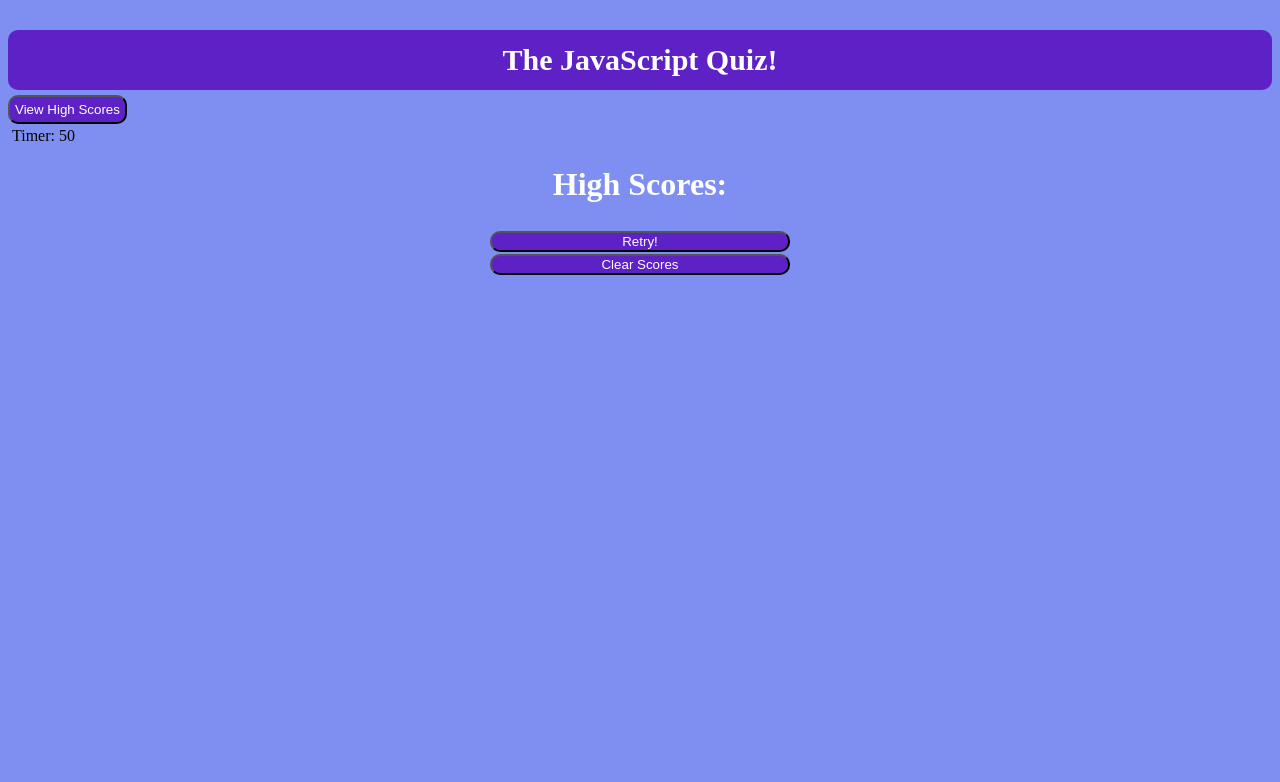
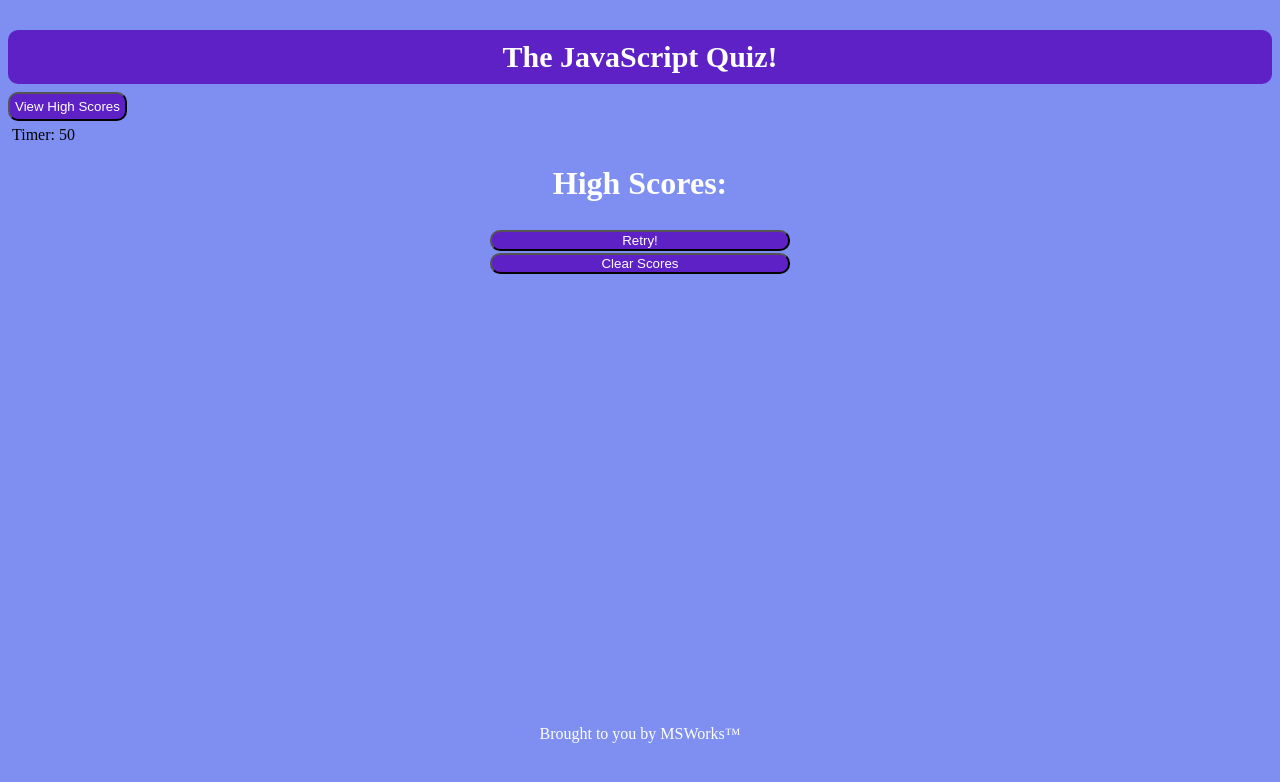
Before and after one commit to The-Schwiz/javascript-skill-testing-game, a plain HTML site: page index.html in a window 1280 px wide. Both pictures are taken after a click on the button "View High Scores". Drawn offline with Linux system fonts and the light colour scheme.

Commit message:
JS comments, CSS optimized, README updated

```diff
--- a/assets/reset.css
+++ /dev/null
@@ -1,42 +0,0 @@
-* {
-    margin: 0;
-    padding: 0;
-    box-sizing: border-box;
-
-  }
-
-  html {
-    height: 100%;
-  }
-
-  body {
-    min-height: 100%;
-    line-height: 1;
-    font-family: sans-serif;
-  }
-
-  h1,
-  h2,
-  h3,
-  h4,
-  h5,
-  h6 {
-    font-size: 100%;
-  }
-
-  input,
-  select,
-  option,
-  optgroup,
-  textarea,
-  button,
-  pre,
-  code {
-    font-size: 100%;
-    font-family: inherit;
-  }
-
-  ol,
-  ul {
-    list-style: none;
-  }
--- a/assets/script.js
+++ b/assets/script.js
@@ -1,17 +1,8 @@
 const timerEl = document.getElementById("timer");
 const contentEl = document.getElementById("content");
 let currentQuestionIndex;
-// const startEl = document.getElementById("start-screen")
 const headerEl = document.querySelector("#header")
-// let initials = document.getElementById("initials").value;
 let resultText = "";
-
-// let highScores = [
-//     {
-//         userName: initials,
-//         score: secondsLeft,
-//     }
-// ]
 
 const questions = [
     {
@@ -66,7 +57,6 @@ const questions = [
     },
 ];
 
-
 let scores = [];
 
 let secondsLeft = questions.length * 10;
@@ -78,13 +68,13 @@ let intervalID;
 
 function countdown() {
     timerEl.textContent = secondsLeft;
-    if(secondsLeft == 0) {
+    if (secondsLeft == 0) {
         showFinalScreen();
     }
-    secondsLeft --;
+    secondsLeft--;
 }
 
-function startTimer(){
+function startTimer() {
     // this function gets called again when restarting the game
     // re-intialize the variables
     currentQuestionIndex = 0;
@@ -93,7 +83,7 @@ function startTimer(){
     showQuestion();
 }
 
-
+// Injects ths start quiz screen on load
 function showStartScreen() {
     contentEl.innerHTML = `
         <div id="start-screen">
@@ -102,8 +92,7 @@ function showStartScreen() {
     `
 }
 
-
-// display content
+// display questions and indexes user response
 function showQuestion() {
 
     const currentQuestion = questions[currentQuestionIndex];
@@ -121,11 +110,12 @@ function showQuestion() {
         <button id="answer-btn" onClick="goToNextQuestion(3)">${currentQuestion.options[3]}</button>
         </div>
 
-        <!-- Result -->
+        <!-- Result of previous question -->
         <h3 id="result">${resultText}</h3>
     `;
 }
 
+// goes to next question on click and determines if correct or wrong. If wrong subtracts time from score
 function goToNextQuestion(optionIndex) {
     const answerIndex = questions[currentQuestionIndex].answer;
     if (optionIndex === answerIndex) {
@@ -139,15 +129,17 @@ function goToNextQuestion(optionIndex) {
 
     }
 
-    currentQuestionIndex ++;
+    // Shows next question if quiz is not finished. If finished shows final screen
+    currentQuestionIndex++;
     if (currentQuestionIndex < questions.length) {
         showQuestion();
-    } else { // reached the end
+    } else {
         showFinalScreen();
     }
 }
 
-function showFinalScreen(){
+// Injects content of final screen
+function showFinalScreen() {
     timerEl.textContent = secondsLeft;
     contentEl.innerHTML = `
         <h1>All Done!</h1>
@@ -159,8 +151,8 @@ function showFinalScreen(){
     clearInterval(intervalID);
 }
 
-function addNewScore(){
-    // adds initials from inputs + seconds left as a new score
+// adds initials from inputs + seconds left as a new score to scores array
+function addNewScore() {
     const userInitials = document.getElementById("initials").value
     const newScore = {
         initials: userInitials,
@@ -171,14 +163,12 @@ function addNewScore(){
     viewHighScores();
 }
 
-
-function viewHighScores(){
+// Navigates to high scores screen and injects retry and clear scores buttons
+function viewHighScores() {
     contentEl.innerHTML = `
         <h1>High Scores:</h1>
     `
     for (const userScore of scores) {
-        console.log(userScore.score);
-        console.log(userScore.initials);
         contentEl.innerHTML += `<div id="user-score">${userScore.initials}: ${userScore.score}</div>`
     }
 
@@ -194,16 +184,11 @@ function viewHighScores(){
     `
 }
 
-function clearScores(){
+// clears scores array if clicked
+function clearScores() {
     scores = [];
 }
 
 
 // initially display the first question
-// showQuestion();
 showStartScreen();
-
-
-
-
-// startEl.setAttribute
--- a/assets/style.css
+++ b/assets/style.css
@@ -1,33 +1,34 @@
+* {
+    box-sizing: border-box;
+}
+
 body {
     background-color: rgb(126, 143, 241);
-
 }
 
 h3 {
     display: flex;
     flex-direction: row;
     justify-content: center;
-    /* height: 100%; */
     padding: 10px;
     color: white;
     font-size: 30px;
-    border: solid 3px rgb(93, 33, 197);
     border-radius: 10px;
 }
 
 h2,
 h1 {
     color: white;
+    text-align: center;
 }
 
-#result {
-    color: white;
+#js-quiz {
+    background-color:rgb(93, 33, 197) ;
 }
 
 #content {
     display:flex;
     flex-direction: column;
-
 }
 
 #high-scores-btn {
@@ -36,7 +37,7 @@ h1 {
     max-width: 120px;
     padding: 5px;
     position: absolute;
-    top: 95px;
+    top: 92px;
 }
 
 #high-scores-btn:hover {
@@ -44,15 +45,9 @@ h1 {
     background-color:rgb(122, 79, 195);
 }
 
-
-h1,
-h2,
-input {
-    text-align: center;
-}
-
-#result {
-    border: none;
+#timer-text {
+    padding-top:12px;
+    padding-left: 4px;
 }
 
 #start-screen {
@@ -60,7 +55,6 @@ input {
     flex-direction: column;
     align-items: center;
     border-radius: 10px;
-
 }
 
 button {
@@ -74,18 +68,15 @@ button:hover {
     background-color: rgb(122, 79, 195);
 }
 
-
 #start {
     padding: 10px 20px 10px 20px;
     color: white;
     margin-top: 50px;
-
 }
 
 #star:hover {
     cursor: pointer;
     background-color:rgb(122, 79, 195);
-
 }
 
 #answers {
@@ -95,11 +86,11 @@ button:hover {
 }
 
 #answer-btn {
- width: 60%;
- justify-content: center;
- color: white;
- margin: 2px;
- font-size: 20px;
+    width: 60%;
+    justify-content: center;
+    color: white;
+    margin: 2px;
+    font-size: 20px;
 }
 
 #answer-btn:hover {
@@ -107,9 +98,10 @@ button:hover {
     background-color:rgb(122, 79, 195);
 }
 
-#timer-text {
-    padding-top:7px;
-    padding-left: 4px;
+#result {
+    color: white;
+    border: none;
+    background-color: none;
 }
 
 #submit-btn {
@@ -119,8 +111,13 @@ button:hover {
     color: white;
 }
 
-#js-quiz {
-    background-color: rgb(93, 33, 197);
+#user-score {
+    display: flex;
+    flex-direction: row;
+    justify-content: center;
+    font-size: 20px;
+    margin-top: 5px;
+    border: solid 2px rgb(93, 33, 197) ;
 }
 
 #final-screen-btns {
@@ -135,14 +132,11 @@ button:hover {
 #clear-score-btn {
     margin: 1px;
     width: 300px;
-
 }
 
-#user-score {
-    display: flex;
-    flex-direction: row;
-    justify-content: center;
-    font-size: 20px;
-    margin-top: 5px;
-    border: solid 2px rgb(93, 33, 197) ;
+footer {
+    position: relative;
+    top: 450px;
+    text-align: center;
+    color: white;
 }
--- a/index.html
+++ b/index.html
@@ -21,5 +21,6 @@
         <!-- Result -->
     </div>
     <script src="./assets/script.js"></script>
+    <footer>Brought to you by MSWorks™</footer>
 </body>
 </html>
```
